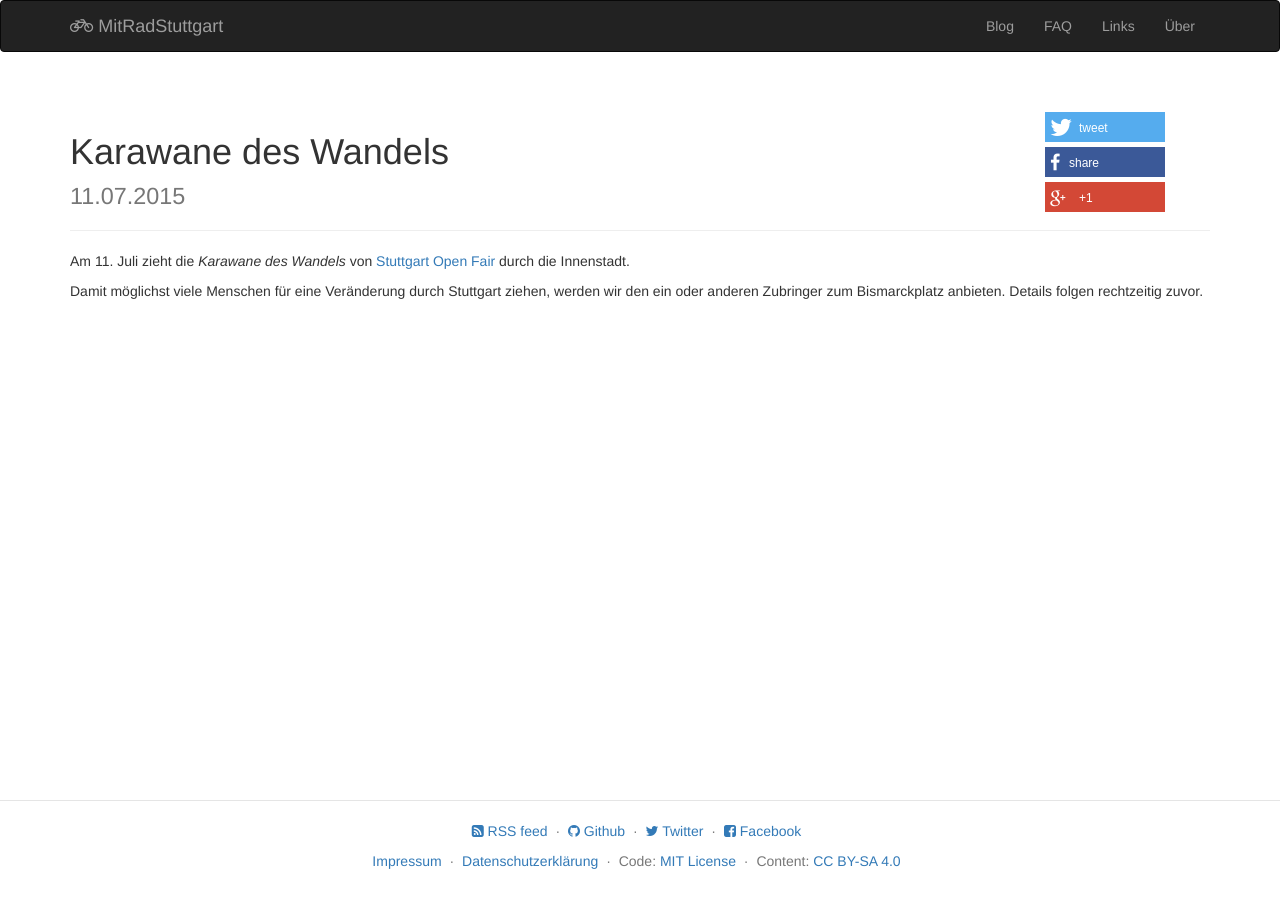
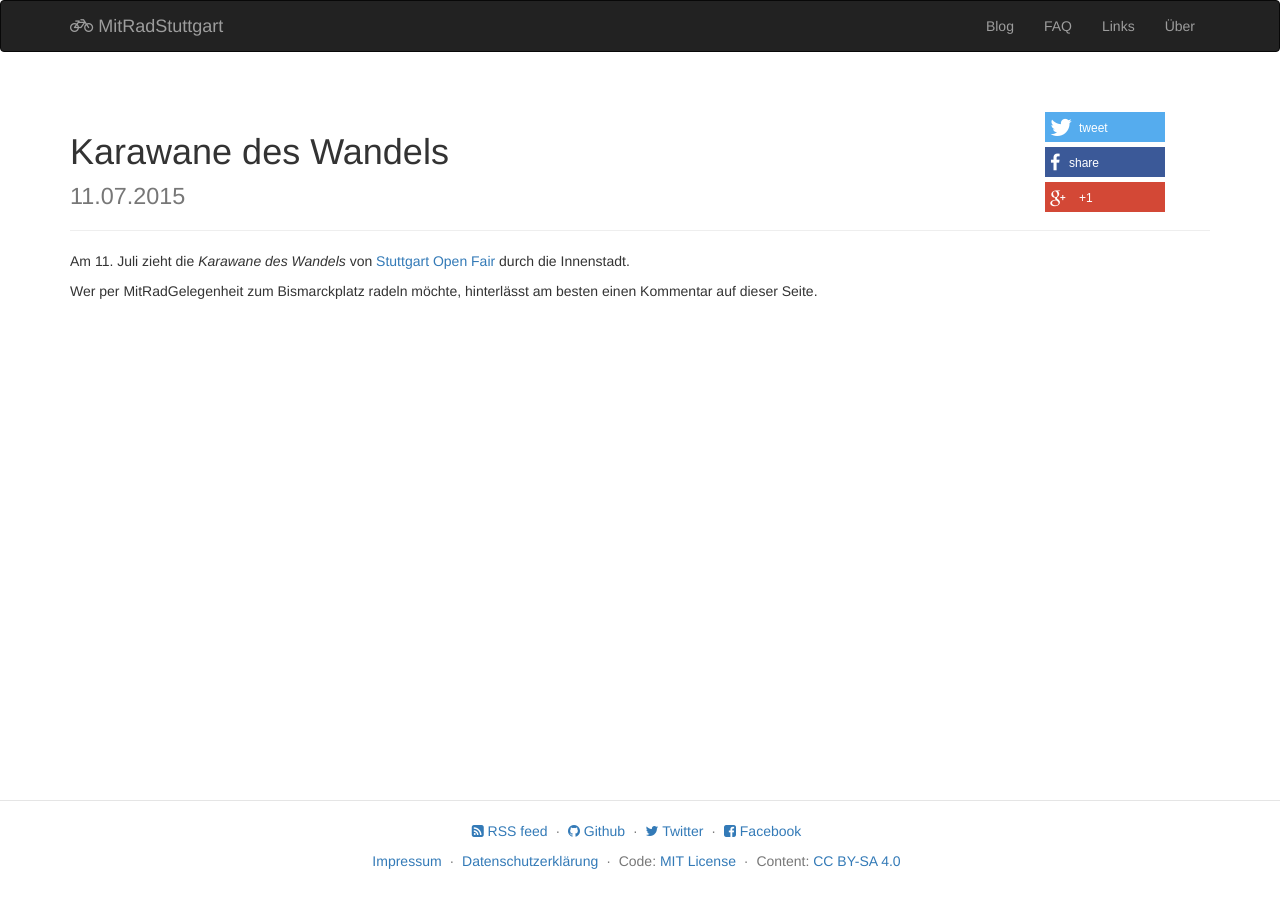
Before and after one commit to mitradstuttgart/mitradstuttgart.github.io, a Jekyll site: the page built from _posts/mrg/2015-07-11-karawane-des-wandels.markdown, in a window 1280 px wide. Built offline with Jekyll 4.4.1, drawn with Linux system fonts in a browser that asks for light colours; comment, search, counter and statistics services are not loaded.

Commit message:
Updated MitRadGelegenheit: Karawane des Wandels, 2015-07-11

```diff
--- a/_posts/mrg/2015-07-11-karawane-des-wandels.markdown
+++ b/_posts/mrg/2015-07-11-karawane-des-wandels.markdown
@@ -9,7 +9,7 @@ teaser: "Auf zum SOFa-Aktionstag: Transform Stuttgart"
 
 Am 11.&nbsp;Juli zieht die *Karawane des Wandels* von [Stuttgart Open Fair][SOFa]{:target="_blank"} durch die Innenstadt.
 
-Damit möglichst viele Menschen für eine Veränderung durch Stuttgart ziehen, werden wir den ein oder anderen Zubringer zum Bismarckplatz anbieten.  Details folgen rechtzeitig zuvor.
+Wer per MitRadGelegenheit zum Bismarckplatz radeln möchte, hinterlässt am besten einen Kommentar auf dieser Seite.
 
 
 
```
